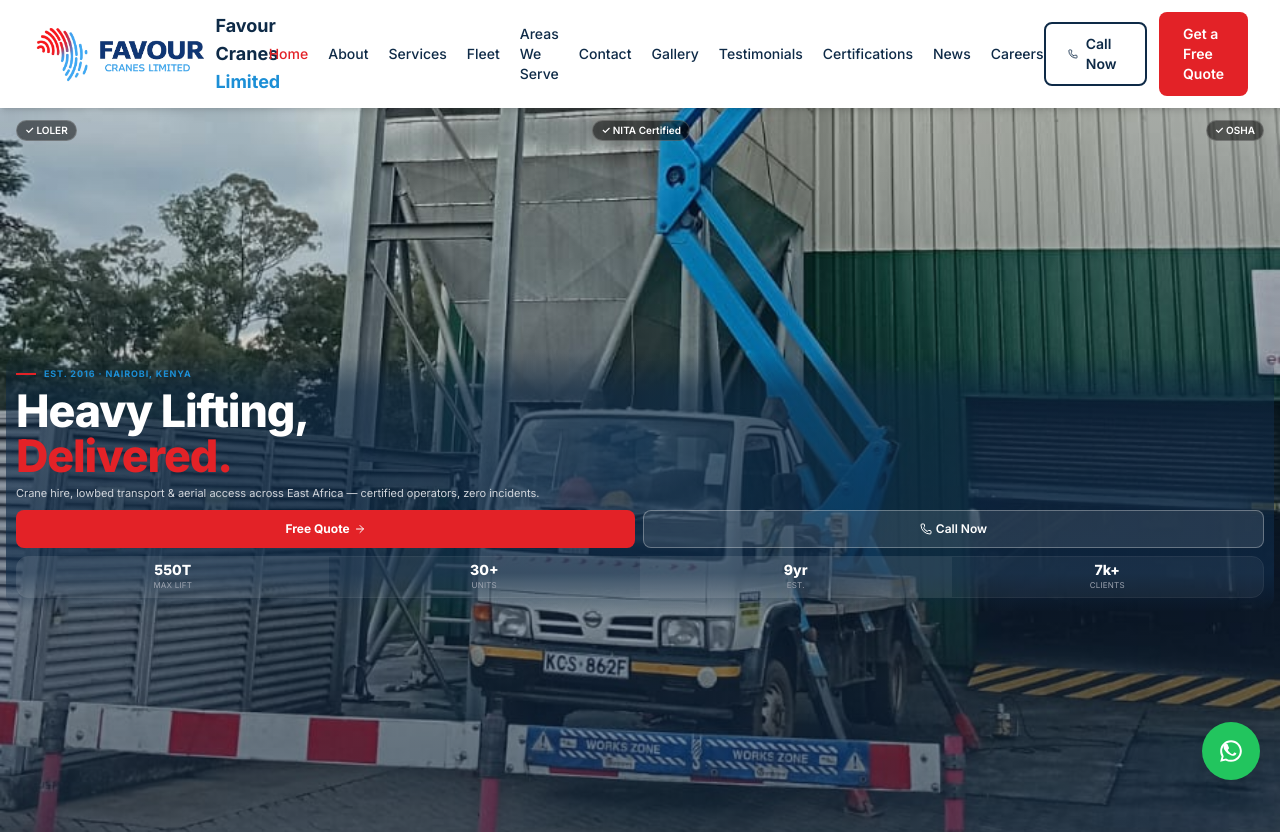
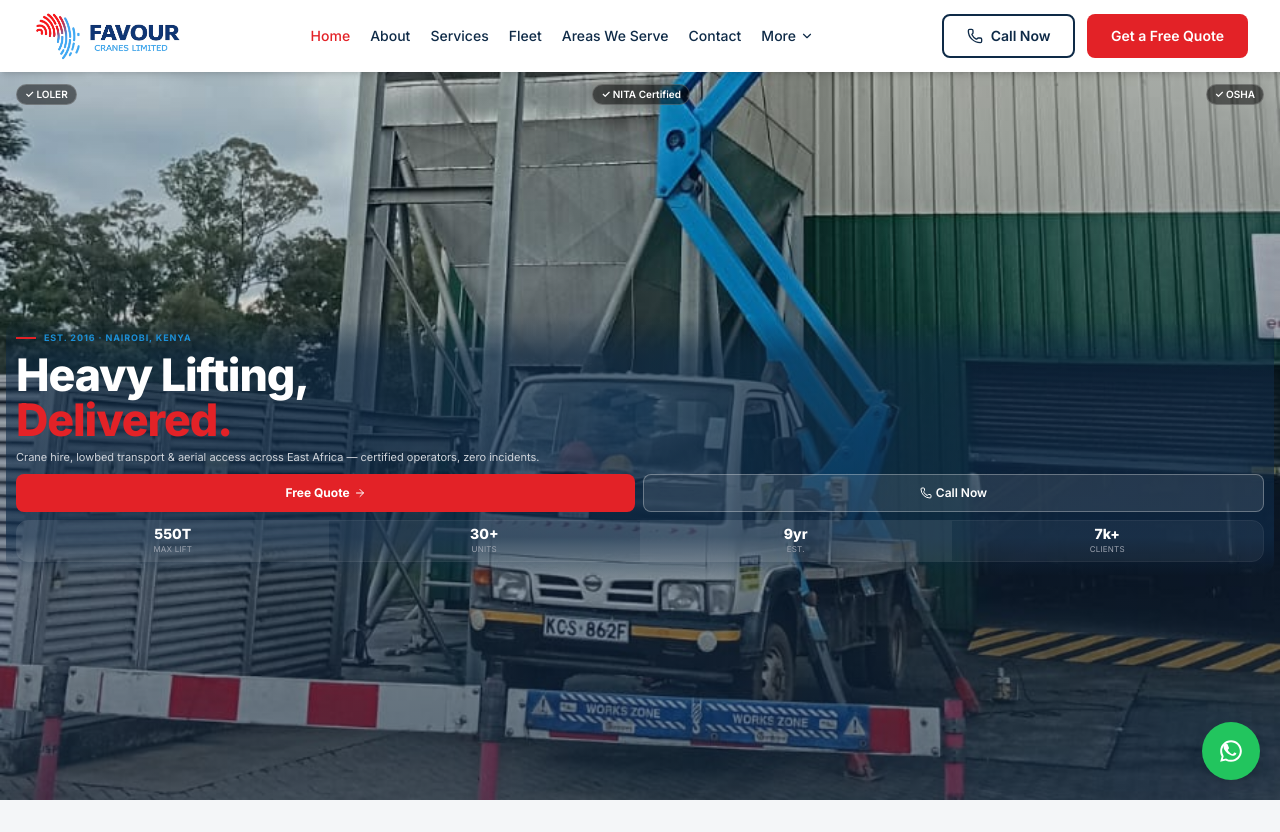
Before and after one commit to Muchyz/favour-cranes, a React (Vite) app: page / in a window 1280 px wide. Shown: the top 832 px of the page. Built offline with nearby package versions, Linux system fonts and the light colour scheme.

Commit message:
add Muchyz Digital Agency credit to footer

```diff
--- a/src/components/layout/Navbar.jsx
+++ b/src/components/layout/Navbar.jsx
@@ -1,22 +1,9 @@
-import { useState } from "react";
+import { useState, useRef, useEffect } from "react";
 import { Link, NavLink } from "react-router-dom";
 import { motion, AnimatePresence } from "framer-motion";
 import {
-  Menu,
-  X,
-  Phone,
-  ArrowRight,
-  Home,
-  Info,
-  Truck,
-  Wrench,
-  MapPin,
-  Mail,
-  Image,
-  Quote,
-  ShieldCheck,
-  Newspaper,
-  Briefcase,
+  Menu, X, Phone, ArrowRight, Home, Info, Truck, Wrench,
+  MapPin, Mail, Image, Quote, ShieldCheck, Newspaper, Briefcase, ChevronDown,
 } from "lucide-react";
 import logo from "../../assets/images/logo.png";
 
@@ -37,23 +24,33 @@
   { to: "/careers", label: "Careers", icon: Briefcase },
 ];
 
-const allLinks = [...mainLinks, ...moreLinks];
-
 export default function Navbar() {
   const [open, setOpen] = useState(false);
+  const [moreOpen, setMoreOpen] = useState(false);
+  const moreRef = useRef(null);
+
+  useEffect(() => {
+    function handleClick(e) {
+      if (moreRef.current && !moreRef.current.contains(e.target)) {
+        setMoreOpen(false);
+      }
+    }
+    document.addEventListener("mousedown", handleClick);
+    return () => document.removeEventListener("mousedown", handleClick);
+  }, []);
 
   return (
     <header className="sticky top-0 z-50 bg-white shadow-md">
       <div className="flex items-center justify-between px-4 md:px-8 py-3 max-w-7xl mx-auto">
-        <Link to="/" className="flex items-center gap-2" onClick={() => setOpen(false)}>
-          <img src={logo} alt="Favour Cranes Limited" className="h-14 w-auto" />
-          <span className="font-bold text-navy text-lg hidden sm:block">
-            Favour Cranes <span className="text-sky">Limited</span>
-          </span>
+
+        {/* Logo */}
+        <Link to="/" className="flex items-center gap-2 flex-shrink-0" onClick={() => setOpen(false)}>
+          <img src={logo} alt="Favour Cranes Limited" className="h-12 w-auto" />
         </Link>
 
+        {/* Desktop nav */}
         <nav className="hidden lg:flex items-center gap-5 text-sm font-medium">
-          {allLinks.map((l) => (
+          {mainLinks.map((l) => (
             <NavLink
               key={l.to}
               to={l.to}
@@ -64,8 +61,49 @@
               {l.label}
             </NavLink>
           ))}
+
+          {/* More dropdown */}
+          <div className="relative" ref={moreRef}>
+            <button
+              onClick={() => setMoreOpen(!moreOpen)}
+              className="flex items-center gap-1 text-navy hover:text-brandred transition font-medium text-sm"
+            >
+              More <ChevronDown size={14} className={`transition-transform ${moreOpen ? "rotate-180" : ""}`} />
+            </button>
+            <AnimatePresence>
+              {moreOpen && (
+                <motion.div
+                  initial={{ opacity: 0, y: -6 }}
+                  animate={{ opacity: 1, y: 0 }}
+                  exit={{ opacity: 0, y: -6 }}
+                  transition={{ duration: 0.15 }}
+                  className="absolute top-full right-0 mt-2 w-48 bg-white rounded-xl shadow-lg border border-gray-100 py-1 z-50"
+                >
+                  {moreLinks.map((l) => {
+                    const Icon = l.icon;
+                    return (
+                      <NavLink
+                        key={l.to}
+                        to={l.to}
+                        onClick={() => setMoreOpen(false)}
+                        className={({ isActive }) =>
+                          `flex items-center gap-3 px-4 py-2.5 text-sm font-medium transition ${
+                            isActive ? "text-brandred bg-brandred/5" : "text-navy hover:bg-gray-50"
+                          }`
+                        }
+                      >
+                        <Icon size={16} />
+                        {l.label}
+                      </NavLink>
+                    );
+                  })}
+                </motion.div>
+              )}
+            </AnimatePresence>
+          </div>
         </nav>
 
+        {/* Desktop CTAs */}
         <div className="hidden lg:flex items-center gap-3">
           <a href="tel:0712919576" className="btn-outline text-sm">
             <Phone size={16} /> Call Now
@@ -75,16 +113,16 @@
           </Link>
         </div>
 
+        {/* Mobile hamburger */}
         <button className="lg:hidden text-navy" onClick={() => setOpen(!open)} aria-label="Toggle menu">
           {open ? <X size={28} /> : <Menu size={28} />}
         </button>
       </div>
 
-      {/* Mobile slide-in drawer */}
+      {/* Mobile drawer */}
       <AnimatePresence>
         {open && (
           <>
-            {/* Overlay */}
             <motion.div
               initial={{ opacity: 0 }}
               animate={{ opacity: 1 }}
@@ -92,8 +130,6 @@
               className="lg:hidden fixed inset-0 bg-black/50 z-40"
               onClick={() => setOpen(false)}
             />
-
-            {/* Drawer panel */}
             <motion.div
               initial={{ x: "100%" }}
               animate={{ x: 0 }}
@@ -101,15 +137,13 @@
               transition={{ type: "tween", duration: 0.3, ease: "easeOut" }}
               className="lg:hidden fixed top-0 right-0 h-full w-[78%] max-w-xs bg-white z-50 shadow-2xl flex flex-col"
             >
-              {/* Drawer header */}
               <div className="flex items-center justify-between px-5 py-4 border-b border-gray-100">
-                <span className="font-bold text-navy">Menu</span>
+                <img src={logo} alt="Favour Cranes Limited" className="h-10 w-auto" />
                 <button onClick={() => setOpen(false)} aria-label="Close menu" className="text-navy">
                   <X size={24} />
                 </button>
               </div>
 
-              {/* Scrollable links */}
               <div className="flex-1 overflow-y-auto px-5 py-4 flex flex-col">
                 <div className="flex flex-col gap-1">
                   {mainLinks.map((l) => {
@@ -131,7 +165,6 @@
                     );
                   })}
                 </div>
-
                 <div className="mt-4 pt-4 border-t border-gray-100">
                   <p className="px-3 text-gray-400 font-semibold uppercase tracking-wider mb-1" style={{ fontSize: "10px" }}>
                     More
@@ -159,7 +192,6 @@
                 </div>
               </div>
 
-              {/* Fixed footer CTAs */}
               <div className="px-5 py-4 border-t border-gray-100 flex flex-col gap-2 bg-gray-50/50">
                 <a
                   href="tel:0712919576"
```
